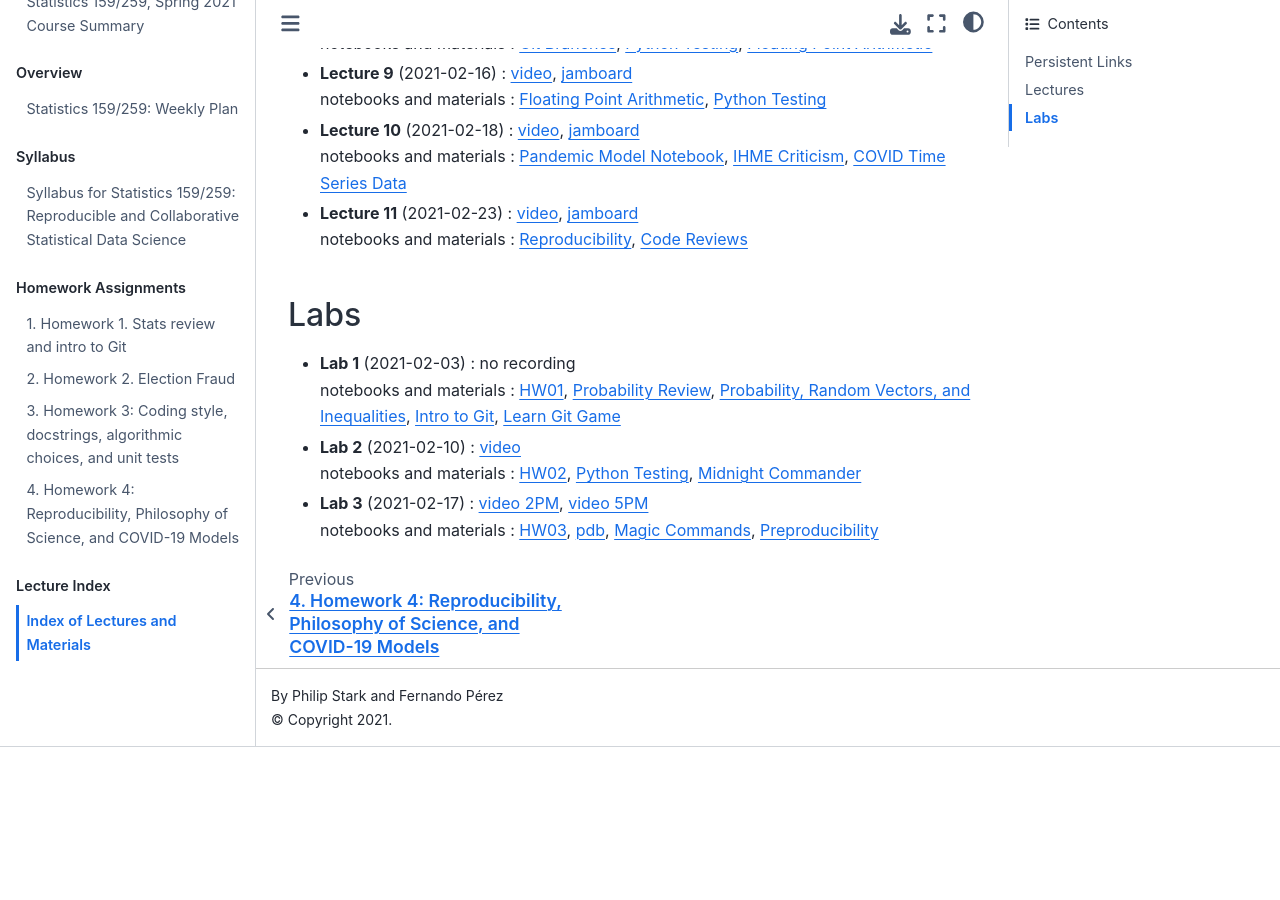
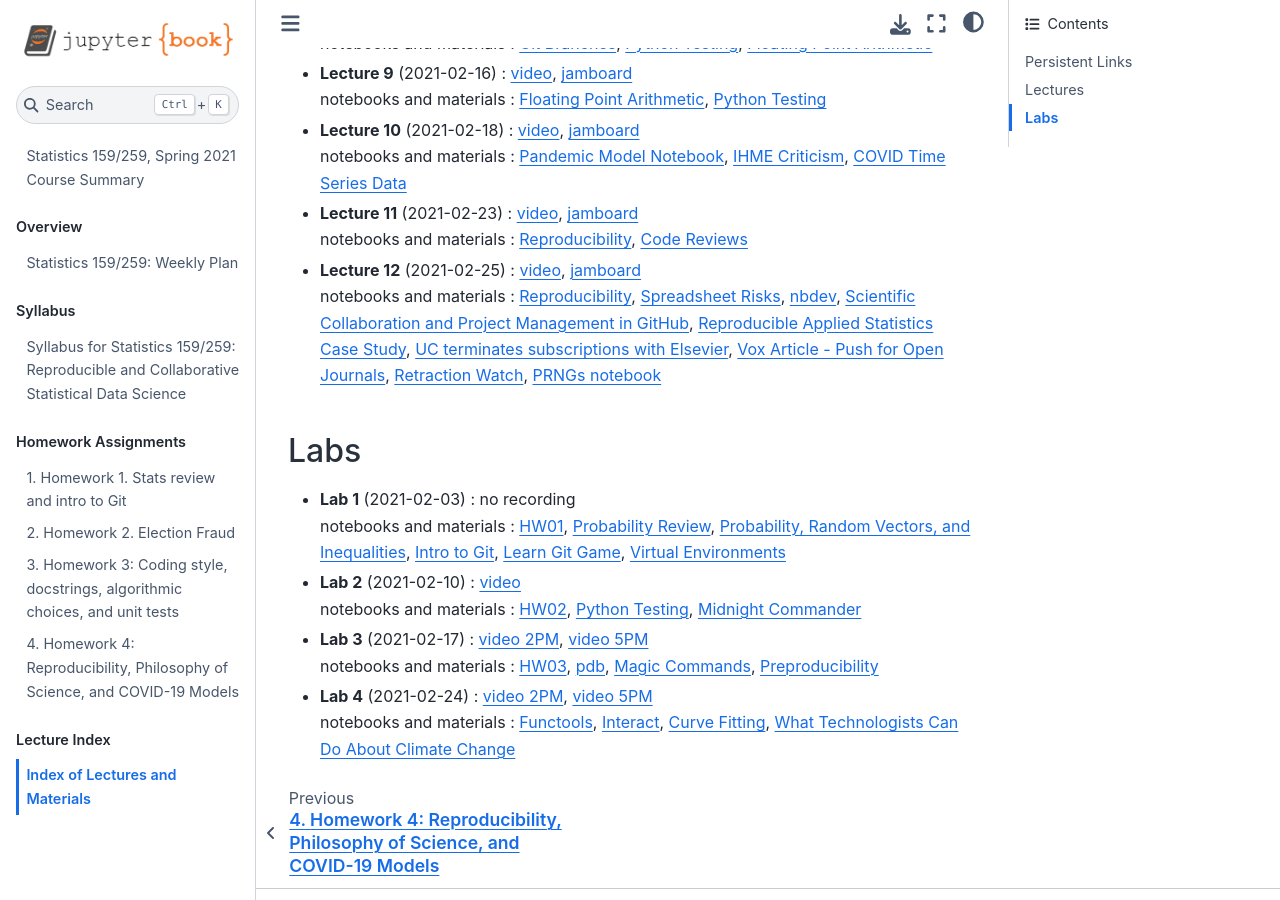
Before and after one commit to UCB-stat-159-s21/site, a Jupyter Book: the page built from Index/index.md, in a window 1280 px wide and 900 px high, scrolled down 813 px. Built offline with Jupyter Book 1.0.4 settings and Sphinx 7.4.7 and the Sphinx Book theme 1.1.4, drawn with Linux system fonts in a browser that asks for light colours; pages that are not in the unit, such as notebooks, are missing from menus; before the commit the page ends 1560 px from its top, so only the background shows below that.

Commit message:
[ENH] Updating index with lect12 and lab4 materials.

```diff
--- a/Index/index.md
+++ b/Index/index.md
@@ -29,12 +29,16 @@
 notebooks and materials : [Pandemic Model Notebook](https://ucb-stat-159-s21.github.io/site/Notes/pandemic.html), [IHME Criticism](https://arxiv.org/abs/2004.04734), [COVID Time Series Data](https://github.com/CSSEGISandData/COVID-19/tree/master/csse_covid_19_data/csse_covid_19_time_series)
 - **Lecture 11** (2021-02-23) : [video](https://drive.google.com/file/d/12SzayNWvAXwCyzMrK2MYK9u0TvqVMz94/view?usp=sharing), [jamboard](https://jamboard.google.com/d/1OYSi0PckRSm0MFpRRD4o33X17OtKdM049AX7z75twU8/edit?usp=sharing)
 notebooks and materials : [Reproducibility](https://www.stat.berkeley.edu/~stark/Seminars/repro.slides.pdf), [Code Reviews](http://fperez.org/py4science/code_reviews.html)
+- **Lecture 12** (2021-02-25) : [video](https://drive.google.com/file/d/19-v_tmqUTq05EIo3Q81zeo5aE8n1Q60S/view?usp=sharing), [jamboard](https://jamboard.google.com/d/1MYhuAv0WRzPDtockm3WJItBLxG1TzplN9r35C64X_zQ/edit?usp=sharing)
+notebooks and materials : [Reproducibility](https://www.stat.berkeley.edu/~stark/Seminars/repro.slides.pdf), [Spreadsheet Risks](http://eusprig.org/horror-stories.htm), [nbdev](https://www.fast.ai/2019/12/02/nbdev/), [Scientific Collaboration and Project Management in GitHub](https://rabernat.medium.com/scientific-collaboration-and-project-management-in-github-d74f2255ae5f), [Reproducible Applied Statistics Case Study](http://www.practicereproducibleresearch.org/case-studies/millmanOttoboniStark.html), [UC terminates subscriptions with Elsevier](https://news.lib.berkeley.edu/elsevier-outcome), [Vox Article - Push for Open Journals](https://www.vox.com/2016/3/4/11160540/timothy-gowers-discrete-analysis), [Retraction Watch](https://retractionwatch.com/), [PRNGs notebook](https://ucb-stat-159-s21.github.io/site/Notes/pseudo-random.html)
 
 ## Labs
 - **Lab 1** (2021-02-03) : no recording
 notebooks and materials : [HW01](https://ucb-stat-159-s21.github.io/site/Hw/hw01-background.html),
-[Probability Review](https://ucb-stat-159-s21.github.io/site/Notes/setsCombinatorics.html), [Probability, Random Vectors, and Inequalities](https://ucb-stat-159-s21.github.io/site/Notes/probVectors.html), [Intro to Git](https://github.com/berkeley-scf/tutorial-git-basics/blob/master/git-intro.md), [Learn Git Game](https://learngitbranching.js.org/)
+[Probability Review](https://ucb-stat-159-s21.github.io/site/Notes/setsCombinatorics.html), [Probability, Random Vectors, and Inequalities](https://ucb-stat-159-s21.github.io/site/Notes/probVectors.html), [Intro to Git](https://github.com/berkeley-scf/tutorial-git-basics/blob/master/git-intro.md), [Learn Git Game](https://learngitbranching.js.org/), [Virtual Environments](https://docs.python.org/3/library/venv.html)
 - **Lab 2** (2021-02-10) : [video](https://drive.google.com/file/d/1gIu3OhxD2IqqH77aJZNbj6RT7iMrcd_l/view?usp=sharing)
 notebooks and materials : [HW02](https://ucb-stat-159-s21.github.io/site/Hw/hw02-election-fraud.html), [Python Testing](http://carpentries-incubator.github.io/python-testing/), [Midnight Commander](https://midnight-commander.org/wiki/doc/common/actions)
 - **Lab 3** (2021-02-17) : [video 2PM](https://drive.google.com/file/d/1u-9Ii0h8FGToeobrb7jYBNxJvwDr7iDr/view?usp=sharing), [video 5PM](https://drive.google.com/file/d/1S10LugTVQ76zC7-LnT_favZFY9etRJy_/view?usp=sharing)
 notebooks and materials : [HW03](https://ucb-stat-159-s21.github.io/site/Hw/hw03-testing.html), [pdb](https://docs.python.org/3/library/pdb.html#debugger-commands), [Magic Commands](https://ipython.readthedocs.io/en/stable/interactive/magics.html), [Preproducibility](https://www.nature.com/articles/d41586-018-05256-0)
+- **Lab 4** (2021-02-24) : [video 2PM](https://drive.google.com/file/d/1mI0aOsDN-COSb4wfBVlRnmNPIjwAuCCl/view?usp=sharing), [video 5PM](https://drive.google.com/file/d/1HlJsAfwpwhuzqbaXpWvS__oJH10GVub2/view?usp=sharing)
+notebooks and materials : [Functools](https://docs.python.org/3/library/functools.html), [Interact](https://ipywidgets.readthedocs.io/en/latest/examples/Using%20Interact.html), [Curve Fitting](https://docs.scipy.org/doc/scipy/reference/generated/scipy.optimize.curve_fit.html), [What Technologists Can Do About Climate Change](http://worrydream.com/ClimateChange/#tools)
```
